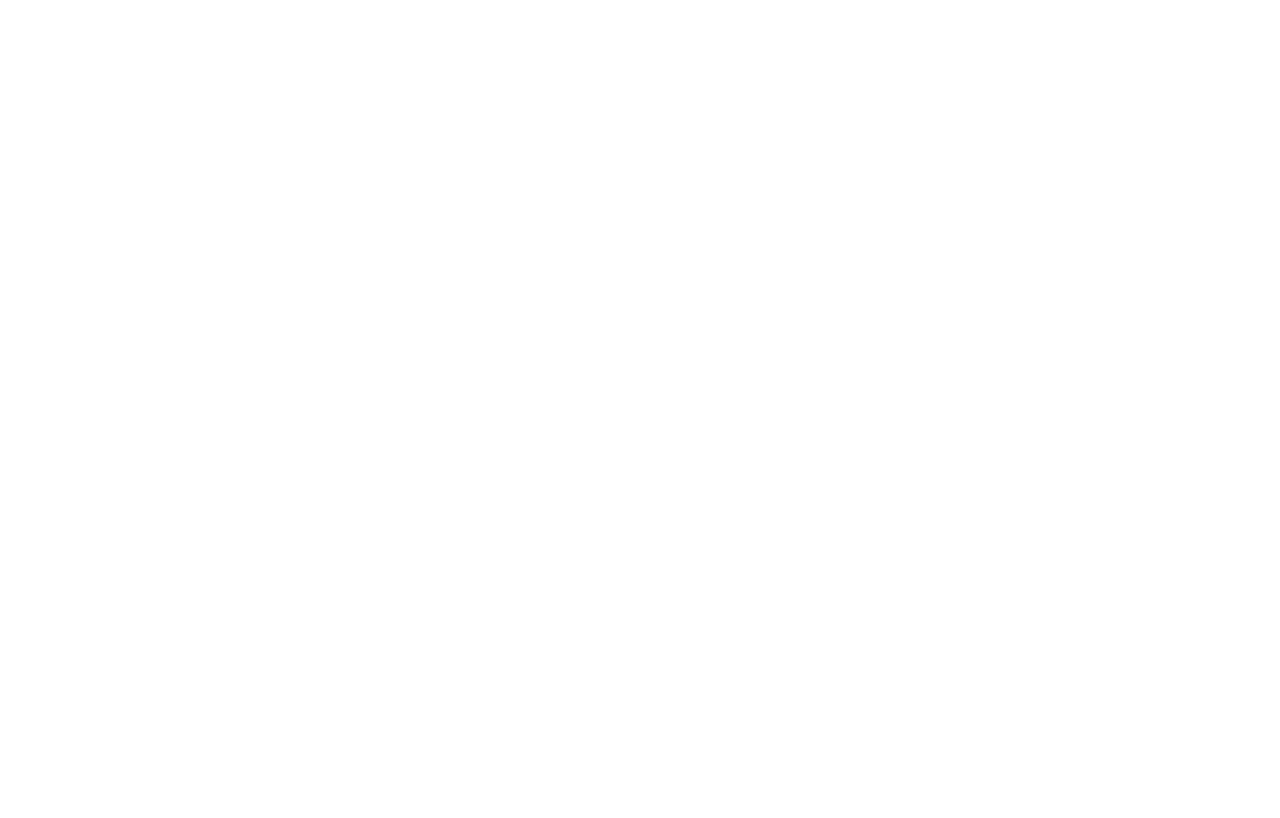
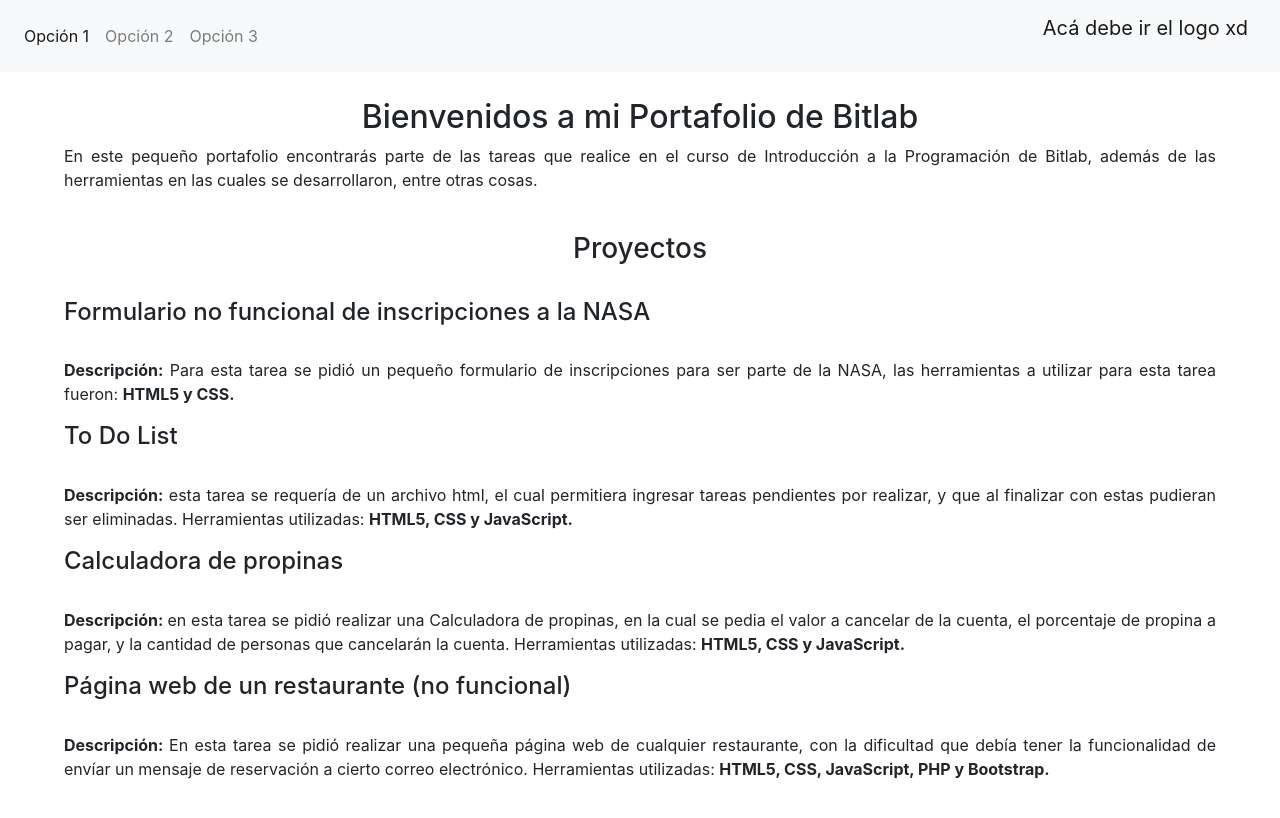
Before and after one commit to ctkrecords/Portafolio, a plain HTML site: page index.html in a window 1280 px wide. Drawn offline with nearby package versions, Linux system fonts and the light colour scheme.

Commit message:
ADDED: Se añadio un poco de estilo al HTML, además del contenido base de la página

```diff
--- /dev/null
+++ b/estilo.css
@@ -0,0 +1,14 @@
+.fondo{
+    background-color: #f8f9fa;
+}
+
+.main{
+    text-align: justify;
+    padding-top: 2%;
+    padding-left: 5%;
+    padding-right: 5%;
+    padding-bottom: 2%;
+}
+h2, h3{
+    text-align: center;
+}
--- a/index.html
+++ b/index.html
@@ -1,17 +1,85 @@
 <!DOCTYPE html>
 <html>
+
 <head>
     <meta charset="utf-8">
     <meta name="viewport" content="width-device-width, initial-scale=1.0">
     <title>Portafolio</title>
-        <link rel="stylesheet" href="https://stackpath.bootstrapcdn.com/bootstrap/4.3.1/css/bootstrap.min.css" integrity="sha384-ggOyR0iXCbMQv3Xipma34MD+dH/1fQ784/j6cY/iJTQUOhcWr7x9JvoRxT2MZw1T" crossorigin="anonymous">
-	    <script src="https://code.jquery.com/jquery-3.3.1.slim.min.js" integrity="sha384-q8i/X+965DzO0rT7abK41JStQIAqVgRVzpbzo5smXKp4YfRvH+8abtTE1Pi6jizo" crossorigin="anonymous"></script>
-	    <script src="https://cdnjs.cloudflare.com/ajax/libs/popper.js/1.14.7/umd/popper.min.js" integrity="sha384-UO2eT0CpHqdSJQ6hJty5KVphtPhzWj9WO1clHTMGa3JDZwrnQq4sF86dIHNDz0W1" crossorigin="anonymous"></script>
-	    <script src="https://stackpath.bootstrapcdn.com/bootstrap/4.3.1/js/bootstrap.min.js" integrity="sha384-JjSmVgyd0p3pXB1rRibZUAYoIIy6OrQ6VrjIEaFf/nJGzIxFDsf4x0xIM+B07jRM" crossorigin="anonymous"></script>
+    <link rel="stylesheet" href="https://stackpath.bootstrapcdn.com/bootstrap/4.3.1/css/bootstrap.min.css"
+        integrity="sha384-ggOyR0iXCbMQv3Xipma34MD+dH/1fQ784/j6cY/iJTQUOhcWr7x9JvoRxT2MZw1T" crossorigin="anonymous">
+    <script src="https://code.jquery.com/jquery-3.3.1.slim.min.js"
+        integrity="sha384-q8i/X+965DzO0rT7abK41JStQIAqVgRVzpbzo5smXKp4YfRvH+8abtTE1Pi6jizo"
+        crossorigin="anonymous"></script>
+    <script src="https://cdnjs.cloudflare.com/ajax/libs/popper.js/1.14.7/umd/popper.min.js"
+        integrity="sha384-UO2eT0CpHqdSJQ6hJty5KVphtPhzWj9WO1clHTMGa3JDZwrnQq4sF86dIHNDz0W1"
+        crossorigin="anonymous"></script>
+    <script src="https://stackpath.bootstrapcdn.com/bootstrap/4.3.1/js/bootstrap.min.js"
+        integrity="sha384-JjSmVgyd0p3pXB1rRibZUAYoIIy6OrQ6VrjIEaFf/nJGzIxFDsf4x0xIM+B07jRM"
+        crossorigin="anonymous"></script>
+    <link rel="stylesheet" type="text/css" href="estilo.css">
 </head>
 
 <body>
+    <header class="fondo">
+        <nav class="navbar navbar-expand-lg navbar-light bg-light">
+            <button class="navbar-toggler" type="button" data-toggle="collapse" data-target="#menuPrincipal"
+                aria-controls="menuPrincipal" aria-expanded="false" aria-label="Toggle navigation">
+                <span class="navbar-toggler-icon"></span>
+            </button>
 
+            <div class="collapse navbar-collapse justify-content-lg-right justify-content-md-right justify-content-sm-center"
+                id="menuPrincipal">
+                <ul class="navbar-nav mr-auto mt-2 mt-lg-0">
+                    <li class="nav-item active">
+                        <a class="nav-link" href="#">Opción 1</a>
+                    </li>
+                    <li class="nav-item">
+                        <a class="nav-link" href="#">Opción 2</a>
+                    </li>
+                    <li class="nav-item">
+                        <a class="nav-link" href="#">Opción 3</a>
+                    </li>
+                </ul>
+            </div>
+            <a class="navbar-brand" href="#">
+                    <p>Acá debe ir el logo xd</p>
+            </a>
+        </nav>
+    </header>
+
+    <main class="main">
+        <h2>Bienvenidos a mi Portafolio de Bitlab</h2>
+        <p>En este pequeño portafolio encontrarás parte de las tareas que realice en el curso de Introducción a la Programación de Bitlab, además de las herramientas en las cuales se desarrollaron, entre otras cosas.</p>
+        <br>
+        <section id="contenido">
+            <h3>Proyectos</h3>
+            <br>
+            <article>
+                <h4>Formulario no funcional de inscripciones a la NASA</h4>
+                <img src="" alt="" class="img-fluid">
+                <p><strong>Descripción:</strong> Para esta tarea se pidió un pequeño formulario de inscripciones para ser parte de la NASA, las herramientas a utilizar para esta tarea fueron: <strong>HTML5 y CSS.</strong></p>
+            </article>
+            <article>
+                <h4>To Do List</h4>
+                <img src="" alt="" class="img-fluid">
+                <p><strong>Descripción:</strong> esta tarea se requería de un archivo html, el cual permitiera ingresar tareas pendientes por realizar, y que al finalizar con estas pudieran ser eliminadas. Herramientas utilizadas: <strong>HTML5, CSS y JavaScript.</strong></p>
+            </article>
+            <article>
+                <h4>Calculadora de propinas</h4>
+                <img src="" alt="" class="img-fluid">
+                <p><strong>Descripción: </strong>en esta tarea se pidió realizar una Calculadora de propinas, en la cual se pedia el valor a cancelar de la cuenta, el porcentaje de propina a pagar, y la cantidad de personas que cancelarán la cuenta. Herramientas utilizadas: <strong>HTML5, CSS y JavaScript.</strong></p>
+            </article>
+            <article>
+                <h4>Página web de un restaurante (no funcional)</h4>
+                <img src="" alt="" class="img-fluid">
+                <p><strong>Descripción: </strong> En esta tarea se pidió realizar una pequeña página web de cualquier restaurante, con la dificultad que debía tener la funcionalidad de envíar un mensaje de reservación a cierto correo electrónico. Herramientas utilizadas: <strong>HTML5, CSS, JavaScript, PHP y Bootstrap.</strong></p>
+            </article>
+        </section>
+    </main>
+
+    <footer>
+
+    </footer>
 </body>
 
 </html>
```
Lines whose indentation alone changed are shown as unchanged.
